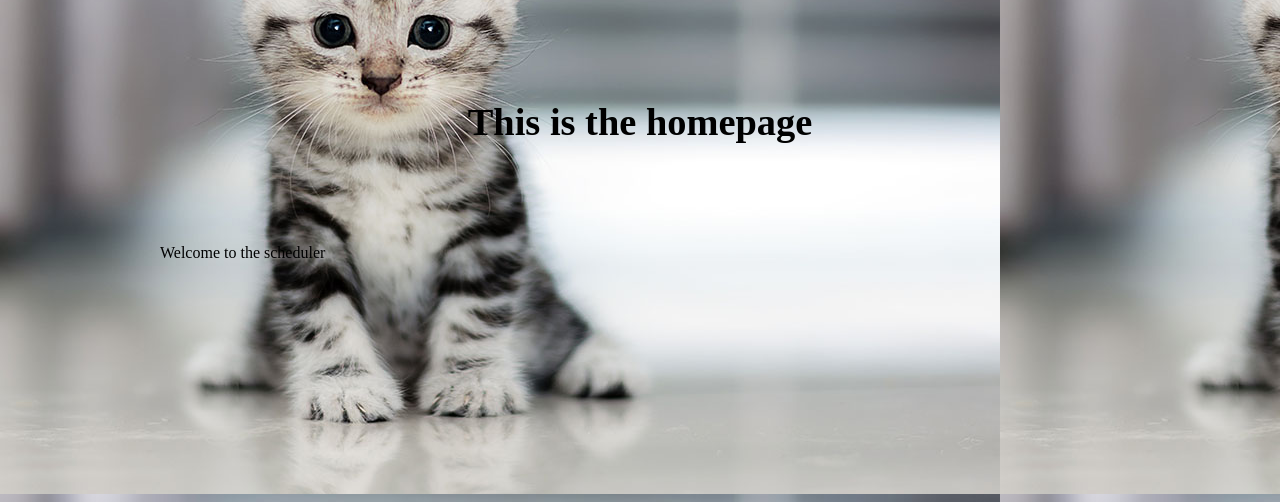
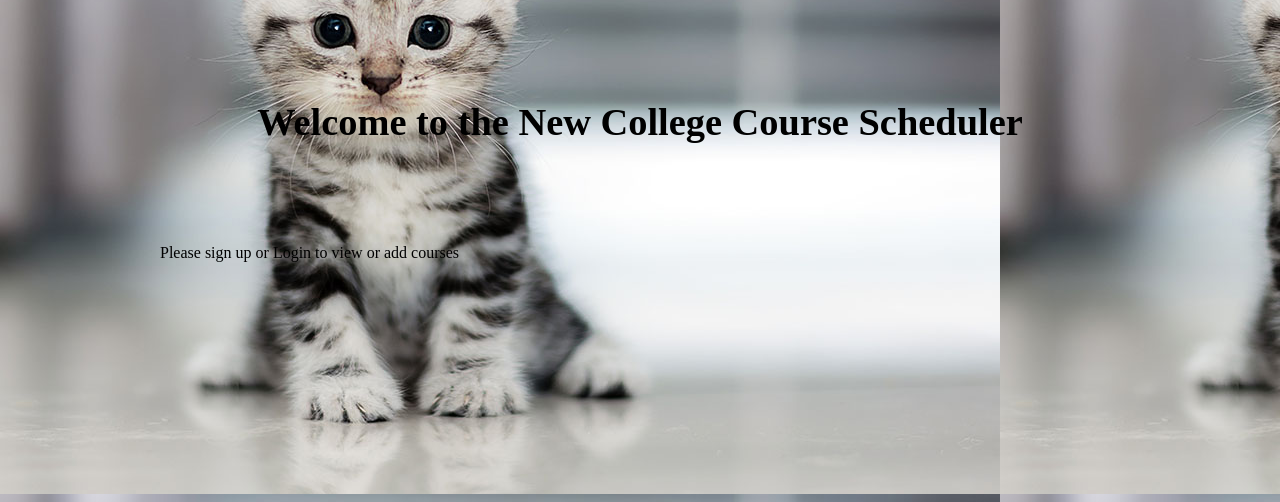
Before and after one commit to Paul-Domke/LongProject, a Django app: template djangosched/home/templates/home/home_page.html in a window 1280 px wide. Shown: the part 206-708 px from the top of the page. Run offline with Django 3.2, Linux system fonts and the light colour scheme; the template is opened without the code that fills it, so the values that code supplies are empty; parts of the project's set-up code (start-up, migrations or seed data) failed here and were passed over.

Commit message:
changed the home page to be more personalized

```diff
--- a/djangosched/courses/views.py
+++ b/djangosched/courses/views.py
@@ -11,7 +11,7 @@ from .sched import *
 def course_list(request):
 	courses = Course.objects.all().order_by('date')
 	# TODO: move this stuff
-	# from here to next comment can be moved somewhere else and needs to be called when a new course is submitted
+	# from here to next comment can be moved somewhere else and needs to be called when  \a new course is
 	# courses = Course.objects.all().order_by('date')
 	d = {}
 	for course in courses:
--- a/djangosched/home/templates/home/home_page.html
+++ b/djangosched/home/templates/home/home_page.html
@@ -9,8 +9,14 @@
 		<link rel = "stylesheet" href="{% static 'styles.css' %}">
 	</head>
 	<body>
-		<h1>This is the homepage</h1>
-		<p>Welcome to the scheduler</p>
+	<body>
+		{% if user.is_authenticated %}
+		<h1>Welcome, {{user}}</h1>
+		<p>Here are you're classes:</p>
+		{% else %}
+		<h1>Welcome to the New College Course Scheduler</h1>
+		<p>Please sign up or Login to view or add courses</p>
+		{% endif %}
 	</body>
 
 {% endblock %}
--- a/djangosched/home/views.py
+++ b/djangosched/home/views.py
@@ -1,5 +1,8 @@
 from django.shortcuts import render
+from courses.models import Course
+from courses.forms import forms
 
 # Create your views here.
 def home_view(request):
-	return render(request, 'home/home_page.html')
+	courses = Course.objects.all().order_by('date')
+	return render(request, 'home/home_page.html', {'courses':courses})
--- a/djangosched/templates/home_page.html
+++ b/djangosched/templates/home_page.html
@@ -5,7 +5,8 @@
 		<title>Home Page</title>
 	</head>
 	<body>
-		<h1>This is the homepage</h1>
-		<p>Welcome to the scheduler</p>
+		{% if user.is_authenticated %}
+		<h1>Welcome, {{course.professor}}</h1>
+		<p>Here are you're classes:</p>
 	</body>
 </html>
```
